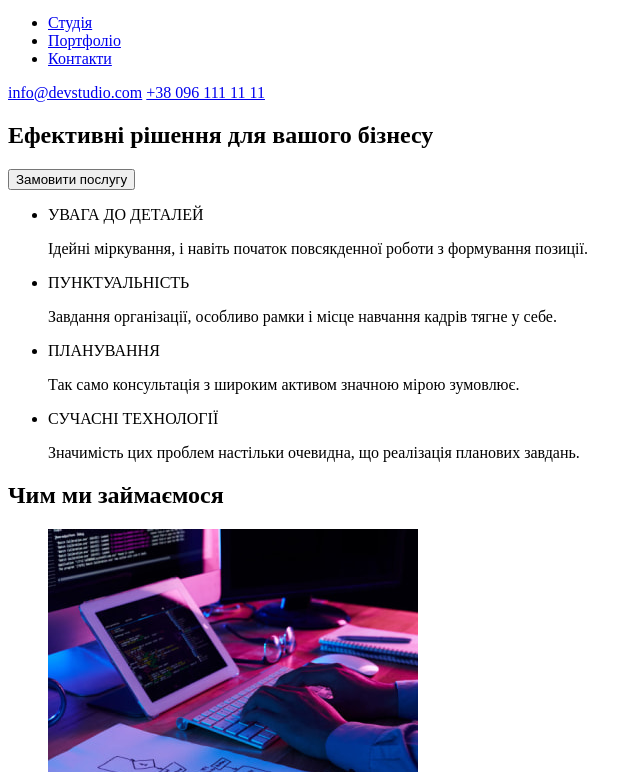
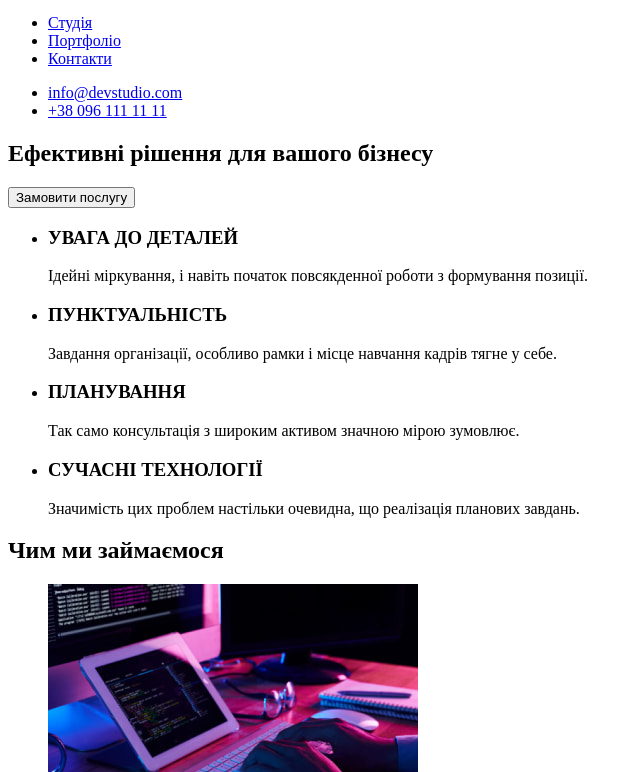
Before and after one commit to lionkick/goit-markup-hw-01, a plain HTML site: page index.html in a window 1280 px wide. Shown: the part 28-800 px from the top of the page, without its empty margins (0-640 px from the left). Drawn offline with Linux system fonts and the light colour scheme.

Commit message:
Update index.html

```diff
--- a/index.html
+++ b/index.html
@@ -7,6 +7,7 @@
   </head>
 
   <body>
+    <!-- Header -->
     <header class="header">
       <a
         class="logo"
@@ -24,48 +25,59 @@
         </ul>
       </nav>
 
-      <div class="header-group">
+      <ul class="header-list">
+        <li class="header-item">
           <a class="header-mailto" href="mailto:info@devstudio.com"
             >info@devstudio.com</a
           >
+        </li>
+        <li class="header-item">
           <a class="header-tel" href="tel:380961111111">+38 096 111 11 11</a>
-      </div>
+        </li>
+      </ul>
     </header>
     <main>
+      <!-- Section hero -->
       <section class="hero">
         <h1>Ефективні рішення для вашого бізнесу</h1>
         <button class="button" type="button">Замовити послугу</button>
       </section>
-      <section class="whatdowedo">
-        <ul class="whatdowedo-list-cards">
-          <li class="whatdowedo-item-card">
-            <p class="whatdowedo-item-card-title">УВАГА ДО ДЕТАЛЕЙ</p>
-            <p class="whatdowedo-item-card-description">
+
+      <!-- Section Cards -->
+      <section class="cards">
+        <ul class="cards-list">
+          <li class="cards-item">
+            <h3 class="cards-item-title">УВАГА ДО ДЕТАЛЕЙ</h3>
+            <p class="cards-item-description">
               Ідейні міркування, і навіть початок повсякденної роботи з
               формування позиції.
             </p>
           </li>
-          <li class="whatdowedo-item-card">
-            <p class="whatdowedo-item-card-title">ПУНКТУАЛЬНІСТЬ</p>
-            <p class="whatdowedo-item-card-description">
+          <li class="cards-item">
+            <h3 class="cards-item-title">ПУНКТУАЛЬНІСТЬ</h3>
+            <p class="cards-item-description">
               Завдання організації, особливо рамки і місце навчання кадрів тягне
               у себе.
             </p>
           </li>
-          <li class="whatdowedo-item-card">
-            <p class="whatdowedo-item-card-title">ПЛАНУВАННЯ</p>
-            <p class="whatdowedo-item-card-description">
+          <li class="cards-item">
+            <h3 class="cards-item-title">ПЛАНУВАННЯ</h3>
+            <p class="cards-item-description">
               Так само консультація з широким активом значною мірою зумовлює.
             </p>
           </li>
-          <li class="whatdowedo-item-card">
-            <p class="whatdowedo-item-card-title">СУЧАСНІ ТЕХНОЛОГІЇ</p>
-            <p>
+          <li class="cards-item">
+            <h3 class="cards-item-title">СУЧАСНІ ТЕХНОЛОГІЇ</h3>
+            <p class="cards-item-description">
               Значимість цих проблем настільки очевидна, що реалізація планових
               завдань.
             </p>
           </li>
         </ul>
+      </section>
+
+      <!-- Section What do we do -->
+      <section class="whatdowedo">
         <h2 class="section-title">Чим ми займаємося</h2>
         <ul class="whatdowedo-list-boxes">
           <li class="whatdowedo-item-box">
@@ -97,6 +109,8 @@
           </li>
         </ul>
       </section>
+
+      <!-- Section Our team -->
       <section class="our-team">
         <h2 class="section-title">Наша команда</h2>
         <ul class="our-team-list">
@@ -147,6 +161,8 @@
         </ul>
       </section>
     </main>
+
+    <!-- Footer -->
     <footer class="footer">
       <div class="footer-group">
         <a
@@ -156,7 +172,8 @@
         >
           Web<span class="half-logo">Studio</span>
         </a>
-        <address>м. Київ, пр-т Лесі Українки, 26</address>
+        <address>
+          м. Київ, пр-т Лесі Українки, 26
           <ul class="footer-list">
             <li class="footer-item">
               <a href="mailto:info@devstudio.com">info@devstudio.com</a>
@@ -165,6 +182,7 @@
               <a href="tel:380961111111">+38 096 111 11 11</a>
             </li>
           </ul>
+        </address>
       </div>
     </footer>
   </body>
```
Lines whose indentation alone changed are shown as unchanged.
